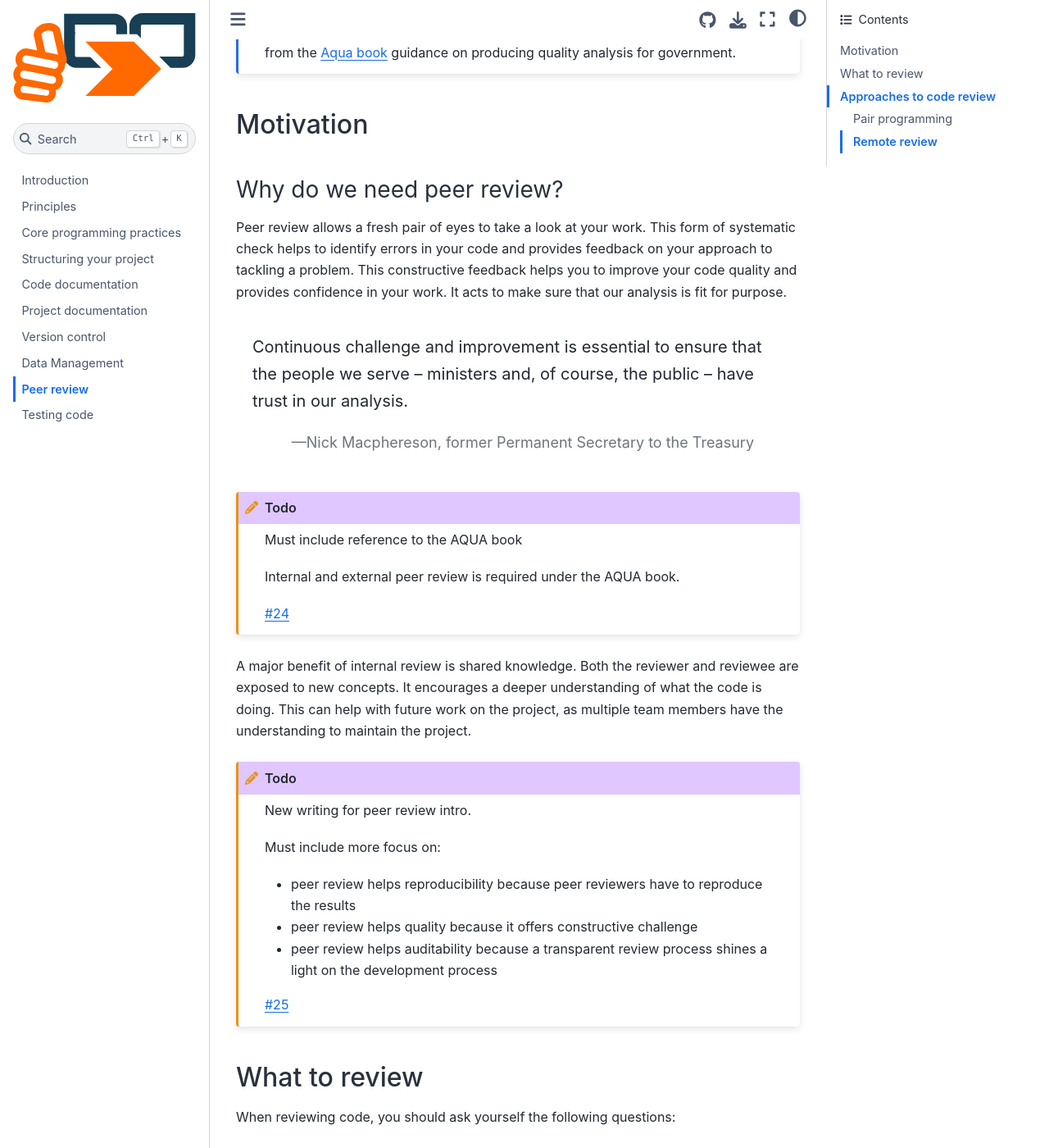
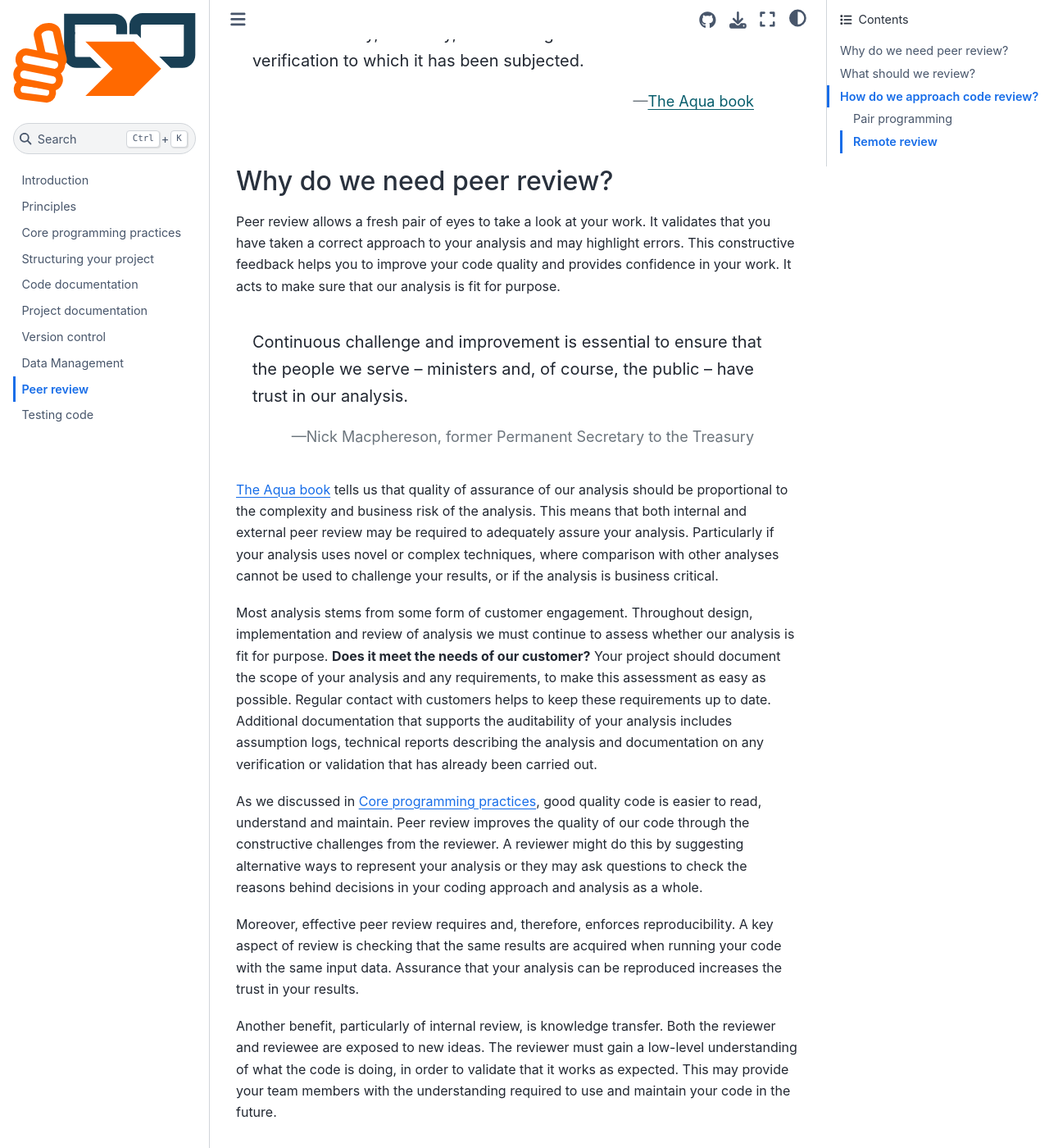
Before and after one commit to best-practice-and-impact/qa-of-code-guidance, a Jupyter Book: the page built from book/peer_review.md, in a window 1280 px wide and 1400 px high, scrolled down 234 px. Shown: the whole window at 82% size. Built offline with Jupyter Book 1.0.4 settings and Sphinx 7.4.7 and the Sphinx Book theme 1.1.4, drawn with Linux system fonts in a browser that asks for light colours; some of the changed text lies outside the part shown.

Commit message:
Flesh out into and add rOpenSci example

````diff
--- a/book/peer_review.md
+++ b/book/peer_review.md
@@ -2,21 +2,15 @@
 
 Peer review of code is a quality assurance activity, where a developer other than the code's author views and tests the usage of a piece of code.
 
-```{admonition} Key strategies
-:class: admonition-strategies
+```{epigraph}
+For analysis to be used to inform a decision it must be possible to assess its utility, reliability, and the degree of validation and verification to which it has been subjected.
 
-As a core component of any quality assurance, this section on peer review draws from the [Aqua book](https://www.gov.uk/government/publications/the-aqua-book-guidance-on-producing-quality-analysis-for-government) guidance on producing quality analysis for government.
+-- [The Aqua book](https://www.gov.uk/government/publications/the-aqua-book-guidance-on-producing-quality-analysis-for-government)
 ```
 
+## Why do we need peer review?
 
-## Motivation
-
-### Why do we need peer review?
-
-Peer review allows a fresh pair of eyes to take a look at your work.
-This form of systematic check helps to identify errors in your code and provides feedback on your approach to tackling a problem.
-This constructive feedback helps you to improve your code quality and provides confidence in your work.
-It acts to make sure that our analysis is fit for purpose.
+Peer review allows a fresh pair of eyes to take a look at your work. It validates that you have taken a correct approach to your analysis and may highlight errors. This constructive feedback helps you to improve your code quality and provides confidence in your work. It acts to make sure that our analysis is fit for purpose.
 
 ```{epigraph}
 Continuous challenge and improvement is essential to ensure that the people we serve – ministers and, of course, the public – have trust in our analysis.
@@ -24,49 +18,34 @@ Continuous challenge and improvement is essential to ensure that the people we s
 -- Nick Macphereson, former Permanent Secretary to the Treasury
 ```
 
+[The Aqua book](https://www.gov.uk/government/publications/the-aqua-book-guidance-on-producing-quality-analysis-for-government) tells us that quality of assurance of our analysis should be proportional to the complexity and business risk of the analysis. This means that both internal and external peer review may be required to adequately assure your analysis. Particularly if your analysis uses novel or complex techniques, where comparison with other analyses cannot be used to challenge your results, or if the analysis is business critical.
 
-```{todo}
-Must include reference to the AQUA book
+Most analysis stems from some form of customer engagement. Throughout design, implementation and review of analysis we must continue to assess whether our analysis is fit for purpose. **Does it meet the needs of our customer?** Your project should document the scope of your analysis and any requirements, to make this assessment as easy as possible. Regular contact with customers helps to keep these requirements up to date. Additional documentation that supports the auditability of your analysis includes assumption logs, technical reports describing the analysis and documentation on any verification or validation that has already been carried out.
 
-Internal and external peer review is required under the AQUA book.
+As we discussed in [](core_programming.md), good quality code is easier to read, understand and maintain. Peer review improves the quality of our code through the constructive challenges from the reviewer. A reviewer might do this by suggesting alternative ways to represent your analysis or they may ask questions to check the reasons behind decisions in your coding approach and analysis as a whole.
 
-[#24](https://github.com/best-practice-and-impact/qa-of-code-guidance/issues/24)
-```
+Moreover, effective peer review requires and, therefore, enforces reproducibility. A key aspect of review is checking that the same results are acquired when running your code with the same input data. Assurance that your analysis can be reproduced increases the trust in your results.
 
-A major benefit of internal review is shared knowledge.
-Both the reviewer and reviewee are exposed to new concepts.
-It encourages a deeper understanding of what the code is doing.
-This can help with future work on the project, as multiple team members have the understanding to maintain the project.
+Another benefit, particularly of internal review, is knowledge transfer. Both the reviewer and reviewee are exposed to new ideas. The reviewer must gain a low-level understanding of what the code is doing, in order to validate that it works as expected. This may provide your team members with the understanding required to use and maintain your code in the future.
 
-```{todo}
-New writing for peer review intro.
 
-Must include more focus on:
-- peer review helps reproducibility because peer reviewers have to reproduce the results
-- peer review helps quality because it offers constructive challenge
-- peer review helps auditability because a transparent review process shines a light on the development process
+## What should we review?
 
-[#25](https://github.com/best-practice-and-impact/qa-of-code-guidance/issues/25)
-```
-
-## What to review
-
-When reviewing code, you should ask yourself the following questions:
-* Can I easily understand what the code is doing?
+When reviewing code, you can ask yourself the following questions:
+* Can I easily understand what the code does?
     * Is the code sufficiently documented for me to understand it?
-    * Is there duplication in the code that could be simplified by refactoring?
+    * Is there duplication in the code that could be simplified by refactoring into functions and classes?
     * Are functions and class methods simple, using few parameters?
 * Does the code fulfil its requirements?
 * Is the required functionality tested sufficiently?
 * How easy will it be to alter this code when requirements change? They always do.
-    * Are high level parameters kept in a dedicated configuration file, or Would somebody need to work their way through the code with lots of manual edits to reconfigure for a new run?
+    * Are high level parameters kept in a dedicated configuration files? Or would somebody need to work their way through the code with lots of manual edits to reconfigure for a new run?
 * Can I generate the same outputs that the analysis claims to produce?
     * Have dependencies been sufficiently documented?
-    * Is the code version, data version and configuration recorded?
+    * Is the code version, input data version and configuration recorded?
 * Is the code style consistent?
 
-You might use a review template to formalise review in your development process.
-This example is written in Markdown, so that it can be used in Git platform Pull/Merge requests:
+In addition to asking these questions, you might formalise your review using a template. Templates are useful for setting criteria to review against. You should tailor any template to reflect the scope of your review. For example, small regular reviews may focus on smaller aspects of the analysis than a large project-wide review. The general example below is written in Markdown, so that it can be used in Git platform Pull/Merge requests:
 
 
 ```{code-block} md
@@ -107,7 +86,7 @@ These might include, but not exclusively:
 - bugs that need fixing (does it work as expected? and does it work with other code
   that it is likely to interact with?)
 - alternative methods (could it be written more efficiently or with more clarity?)
-- documentation improvements (does it reflect what the code actually does?)
+- documentation improvements (does the documentation reflect how the code actually works?)
 - additional tests that should be implemented (do the tests effectively assure that it
   works correctly?)
 - code style improvements (could the code be written more clearly?)
@@ -117,47 +96,38 @@ Be critical and clear, but not mean. Ask questions and set actions.
 
 ```
 
-Make sure that you share the load on reviewing work within your teams.
-Reviewing code from those with more and less experience is beneficial.
+Here we discuss an example from [rOpenSci](https://ropensci.org/); a community led initiative that curates open source, statistical R packages. rOpenSci apply a rigorous, open peer review process to assure the quality of packages before including them in their collection.
+
+In this example, from colleagues at Public Health England, [the `fingertipsR` package is reviewed](https://github.com/ropensci/software-review/issues/168). The initial comment, which describes the package, includes a check against a list of minimum requirements. Two detailed external reviews are then conducted before the package is accepted - these reviews include additional checks for common aspects of code packages, like documentation, example and automated testing. Perhaps the most informative part of these reviews, however, is the detailed comments. Here the reviewers highlight problems, ask questions to clarify aspects of the package design and suggest improvements to the implementation of the code (with examples). Following the reviews, additional comments describe how the reviewers requested changes have been addressed. And finally, there is a sign off to confirm that the reviewers are satisfied with the package.
+
+Internal review should be carried out within your teams. Reviewing code from those with more and less experience is beneficial.
 
 
-## Approaches to code review
+## How do we approach code review?
 
 ### Pair programming
 
-> Two heads are better than one
+> Two heads are better than one.
 
-This practice combines the code writing and review process into one step.
-Here, two or three developers work together on a writing a single piece of code.
-Each developer takes turns to actively author parts of the code, while others provide real time feedback on the code being written.
+This practice combines the code writing and review process into one step. Here, two or three developers work together on a writing a single piece of code. Each developer takes turns to actively author parts of the code, while others provide real time feedback on the code being written.
 
-This encourages developers to think about and vocalise why they are writing code in a particular way.
-It gives reviewers a chance to suggest improvements and question the author's approach as they write code.
-The rotational aspect of this practice ensures that all team members gain experience from both the author and review perspective.
-From both angles,  you'll learn new techniques and practices.
+This encourages developers to think about and vocalise why they are writing code in a particular way. It gives reviewers a chance to suggest improvements and question the author's approach as they write the code. The rotational aspect of this practice ensures that all team members gain experience from both the author and review perspective. From both angles, you'll learn new techniques and practices.
 
-If used regularly, this approach can help you to get used to receiving constructive feedback and being more open to improve your coding practice.
-
-An alternative is the over-the-shoulder review technique, where one developer authors for the entire session.
-This can be useful when working with a mentor, but it is often more useful for a mentor to lead by example.
+If used regularly, this approach can help you to get used to receiving constructive feedback and being more open to improve your coding practices.
 
 
 ### Remote review
 
-This approach essentially involves sharing your code with a reviewer, and receiving constructive comments following the review.
-This may be an iterative process, until the reviewer is satisfied with the resulting code.
+This approach essentially involves sharing your code with a reviewer, and receiving constructive comments following the review. This may be an iterative process, until the reviewer is satisfied with the resulting code.
 
-This can work best where changes are small and frequent.
-Requesting review of small but regular changes reduces the burden on reviewers, relative to large review of a complete project.
-When reviewing larger pieces of work, it may be worth reviewing different aspects of the code is separate passes.
-For example, focussing on documentation in one session and then functionality in the next.
+This can work best where changes are small and frequent. Requesting review of small but regular changes reduces the burden on reviewers, relative to large review of a complete project.
+When reviewing larger pieces of work, it may be worth reviewing different aspects of the code is separate passes. For example, focussing on documentation in one session and then functionality in the next.
 
 The thought of someone else reviewing your code in this way encourages good practices from the outset:
 * Clear code and documentation - so that others with no experience can use and test your code
 * Usable dependency management - so that others can run your code in their own environment
 
-This form of review is aided by features of most version control platforms, namely the Pull request (or equivalent).
-See [](version_control.md) for more information.
+This form of review is aided by features of most version control platforms, namely the Pull request (or equivalent). See [](version_control.md) for more information.
 
 ```{todo}
 There's probably an example from ROpenSci we can point people to for peer review
````
Also changed, not shown: book/project_structure.md (+1 -3 lines).
